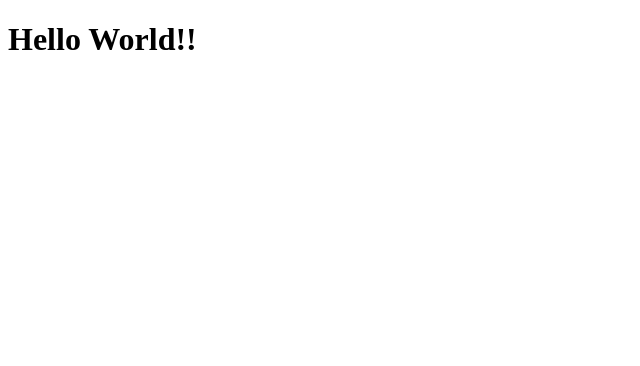
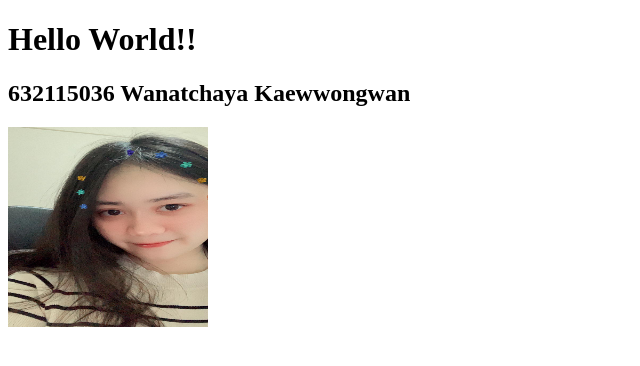
Before and after one commit to DaphnexxEli/SE234-Automated-Deployment, a plain HTML site: page html/index.html in a window 1280 px wide. Shown: the whole page, without its empty margins (0-640 px from the left). Drawn offline with Linux system fonts and the light colour scheme.

Commit message:
add profile

```diff
--- a/html/index.html
+++ b/html/index.html
@@ -10,6 +10,8 @@
 
 <body>
     <h1>Hello World!!</h1>
+    <h2>632115036 Wanatchaya Kaewwongwan</h2>
+    <img src="/img/269815318_499201978108629_6039543127576566280_n.jpg" alt="idea" width="200" height="200">
 </body>
 
 </html>
```
Also changed, not shown: img/269815318_499201978108629_6039543127576566280_n.jpg (added).
